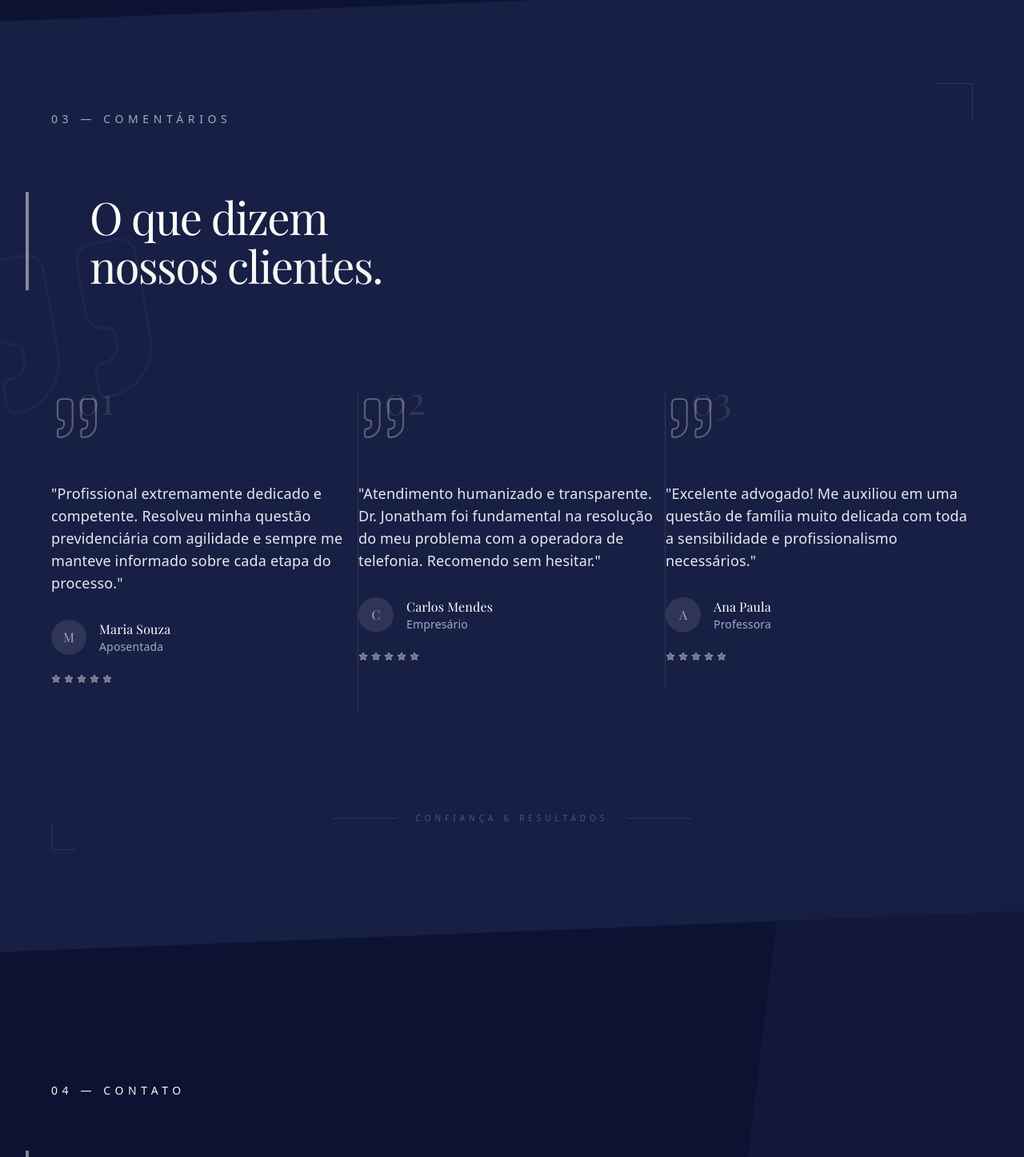
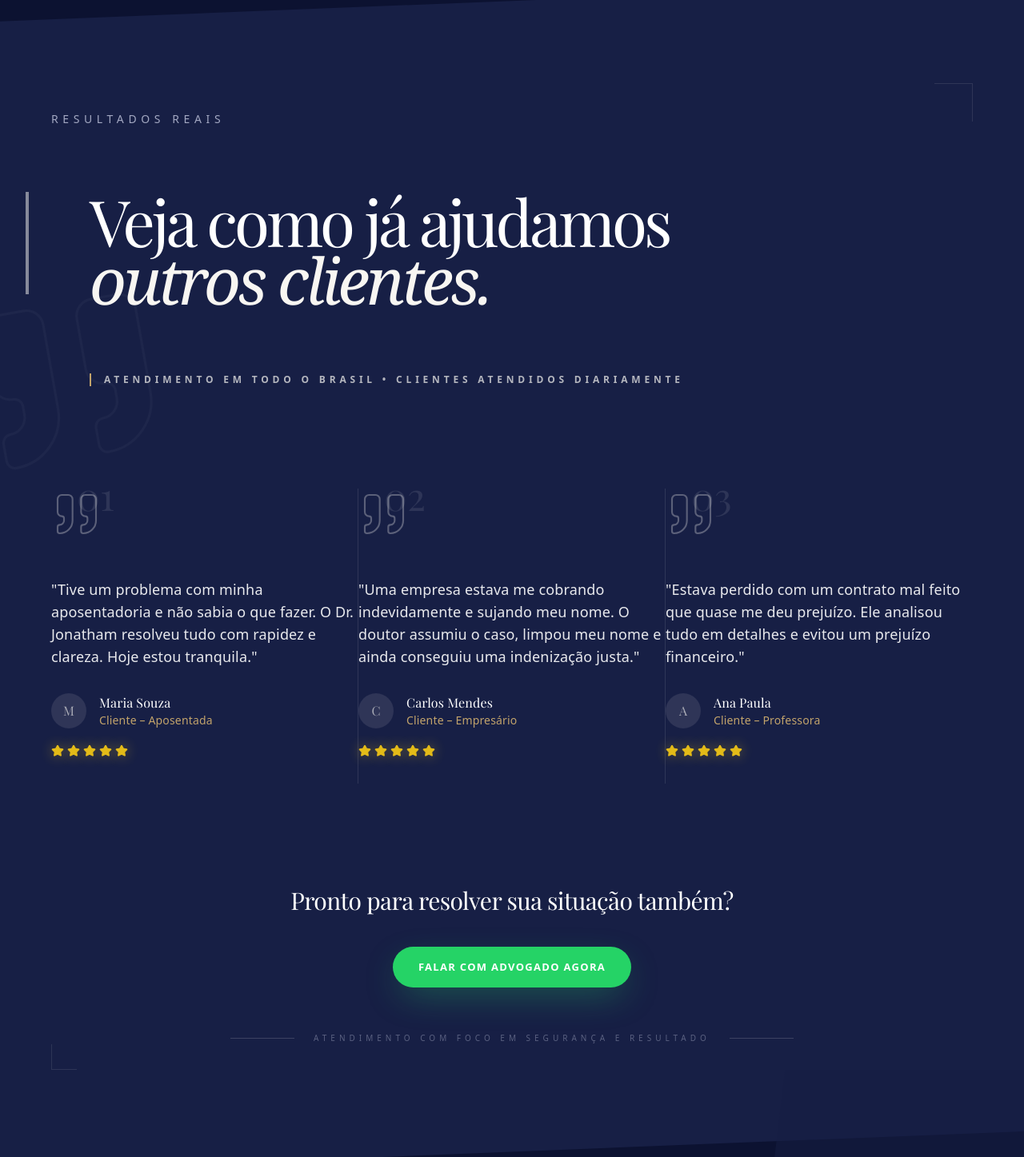
Before and after one commit to wesleysaraivaa/advJonatham, a React (Vite) app: page / in a window 1280 px wide. Shown: the part 3720-5167 px from the top of the page at 80% size. Built offline with nearby package versions, Linux system fonts and the light colour scheme; the HTML template or start-up script is replaced by a standard one.

Commit message:
STYLE: Remodelagem da secao de comentarios

```diff
--- a/src/components/Diferenciais.tsx
+++ b/src/components/Diferenciais.tsx
@@ -5,21 +5,21 @@ export const Diferenciais = () => {
   const depoimentos = [
     {
       id: "01",
-      texto: "Profissional extremamente dedicado e competente. Resolveu minha questão previdenciária com agilidade e sempre me manteve informado sobre cada etapa do processo.",
+      texto: "Tive um problema com minha aposentadoria e não sabia o que fazer. O Dr. Jonatham resolveu tudo com rapidez e clareza. Hoje estou tranquila.",
       autor: "Maria Souza",
-      cargo: "Aposentada",
+      cargo: "Cliente – Aposentada",
     },
     {
       id: "02",
-      texto: "Atendimento humanizado e transparente. Dr. Jonatham foi fundamental na resolução do meu problema com a operadora de telefonia. Recomendo sem hesitar.",
+      texto: "Uma empresa estava me cobrando indevidamente e sujando meu nome. O doutor assumiu o caso, limpou meu nome e ainda conseguiu uma indenização justa.",
       autor: "Carlos Mendes",
-      cargo: "Empresário",
+      cargo: "Cliente – Empresário",
     },
     {
       id: "03",
-      texto: "Excelente advogado! Me auxiliou em uma questão de família muito delicada com toda a sensibilidade e profissionalismo necessários.",
+      texto: "Estava perdido com um contrato mal feito que quase me deu prejuízo. Ele analisou tudo em detalhes e evitou um prejuízo financeiro.",
       autor: "Ana Paula",
-      cargo: "Professora",
+      cargo: "Cliente – Professora",
     },
   ];
 
@@ -38,28 +38,36 @@ export const Diferenciais = () => {
         <ScrollReveal>
           <div className="mb-12 lg:mb-20">
             <span className="text-sm lg:text-sm tracking-[0.3em] lg:tracking-[0.4em] uppercase text-muted-foreground">
-              03 — Comentários
+              Resultados Reais
             </span>
           </div>
         </ScrollReveal>
 
         <ScrollReveal variant="left" delay={0.1}>
-          <div className="mb-16 lg:mb-32">
+          <div className="mb-12 lg:mb-20">
             <div className="relative inline-block">
-              <div className="absolute -left-4 lg:-left-8 top-0 w-1 h-full bg-cream/50" />
-              <h2 className="font-display text-4xl lg:text-editorial-lg text-foreground leading-[0.9] pl-6 lg:pl-12">
-                O que dizem<br />
-                <span className="text-cream">nossos clientes.</span>
+              <div className="absolute -left-4 lg:-left-8 top-0 w-1 h-full max-h-32 bg-cream/50" />
+              <h2 className="font-display text-4xl sm:text-5xl lg:text-[4rem] xl:text-[5rem] 2xl:text-[6rem] text-foreground leading-[1.0] lg:leading-[0.9] tracking-tighter pl-6 lg:pl-12">
+                Veja como já ajudamos <br className="hidden md:block" />
+                <span className="text-cream font-light italic font-serif">outros clientes.</span>
               </h2>
             </div>
           </div>
         </ScrollReveal>
 
-        <div className="grid lg:grid-cols-3 gap-0">
+        <ScrollReveal delay={0.15}>
+          <div className="mb-16 lg:mb-32 pl-6 lg:pl-12">
+            <p className="text-[10px] lg:text-xs tracking-[0.3em] lg:tracking-[0.4em] uppercase text-cream/70 font-semibold border-l-2 border-[#c2a36b] pl-4">
+              Atendimento em todo o Brasil • Clientes atendidos diariamente
+            </p>
+          </div>
+        </ScrollReveal>
+
+        <div className="grid lg:grid-cols-3 gap-0 lg:gap-0">
           {depoimentos.map((depoimento, index) => (
-            <ScrollReveal key={depoimento.id} delay={0.2 + index * 0.1}>
+            <ScrollReveal key={depoimento.id} delay={0.2 + index * 0.1} className="h-full">
               <div
-                className={`group relative ${
+                className={`group relative flex flex-col h-full ${
                   index !== depoimentos.length - 1 ? "border-b lg:border-b-0 lg:border-r" : ""
                 } border-foreground/10 py-12 lg:py-0 lg:px-8 first:lg:pl-0 last:lg:pr-0`}
               >
@@ -72,10 +80,11 @@ export const Diferenciais = () => {
                   </span>
                 </div>
 
-                <blockquote className="text-foreground/90 leading-relaxed text-base lg:text-lg mb-6 lg:mb-8 max-w-sm group-hover:text-foreground transition-colors duration-300">
+                <blockquote className="text-foreground/90 leading-relaxed text-base lg:text-lg mb-6 lg:mb-8 max-w-sm flex-grow group-hover:text-foreground transition-colors duration-300">
                   "{depoimento.texto}"
                 </blockquote>
 
+                <div className="flex flex-col mt-auto">
                   <div className="flex items-center gap-4">
                     <div className="w-11 h-11 rounded-full bg-cream/10 flex items-center justify-center">
                       <span className="text-cream/60 font-display text-base">
@@ -84,17 +93,18 @@ export const Diferenciais = () => {
                     </div>
                     <div>
                       <p className="text-base lg:text-base font-display text-foreground">{depoimento.autor}</p>
-                    <p className="text-sm lg:text-sm text-muted-foreground">{depoimento.cargo}</p>
+                      <p className="text-sm lg:text-sm text-[#c2a36b]">{depoimento.cargo}</p>
                     </div>
                   </div>
 
-                <div className="mt-6 flex gap-1">
+                  <div className="mt-5 flex gap-1">
                     {[...Array(5)].map((_, i) => (
                       <Star
                         key={i}
-                      className="w-3 h-3 text-cream/40 fill-cream/40"
+                        className="w-4 h-4 text-yellow-400 fill-yellow-400 opacity-90 drop-shadow-[0_0_8px_rgba(250,204,21,0.5)]"
                       />
                     ))}
+                  </div>
                 </div>
 
                 <div className="mt-8 h-px w-0 bg-cream/50 group-hover:w-full transition-all duration-700" />
@@ -106,12 +116,23 @@ export const Diferenciais = () => {
         </div>
 
         <ScrollReveal delay={0.5}>
-          <div className="mt-20 lg:mt-32 flex items-center justify-center gap-6">
-            <div className="h-px w-20 bg-foreground/10" />
-            <span className="text-[10px] tracking-[0.5em] uppercase text-muted-foreground/40">
-              Confiança & Resultados
+          <div className="mt-20 lg:mt-32 flex flex-col items-center justify-center gap-8">
+            <h3 className="font-display text-2xl lg:text-3xl text-foreground text-center">Pronto para resolver sua situação também?</h3>
+            <a
+              href={`https://wa.me/5585999999999?text=${encodeURIComponent("Olá! Vi os resultados que o doutor conseguiu e gostaria de falar sobre o meu problema jurídico.")}`}
+              target="_blank"
+              rel="noopener noreferrer"
+              className="inline-flex items-center justify-center mt-2 gap-3 px-8 py-4 rounded-full bg-[#25D366] text-white font-bold text-[12px] lg:text-[13px] tracking-widest uppercase hover:bg-[#20ba59] shadow-[0_15px_45px_-10px_rgba(37,211,102,0.4)] transition-all duration-300 w-fit"
+            >
+              Falar com advogado agora
+            </a>
+            <div className="flex items-center justify-center gap-6 mt-6 w-full opacity-80">
+              <div className="h-px w-12 lg:w-20 bg-foreground/20" />
+              <span className="text-[9px] lg:text-[10px] tracking-[0.3em] lg:tracking-[0.5em] uppercase text-muted-foreground/60 text-center">
+                Atendimento com foco em segurança e resultado
               </span>
-            <div className="h-px w-20 bg-foreground/10" />
+              <div className="h-px w-12 lg:w-20 bg-foreground/20" />
+            </div>
           </div>
         </ScrollReveal>
       </div>
```
Lines whose indentation alone changed are shown as unchanged.
